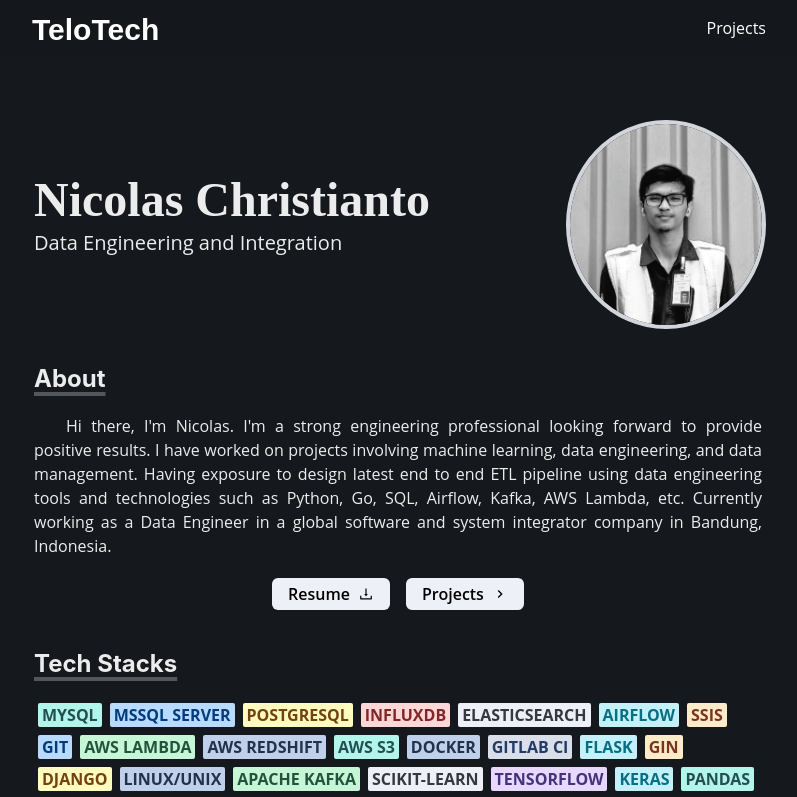
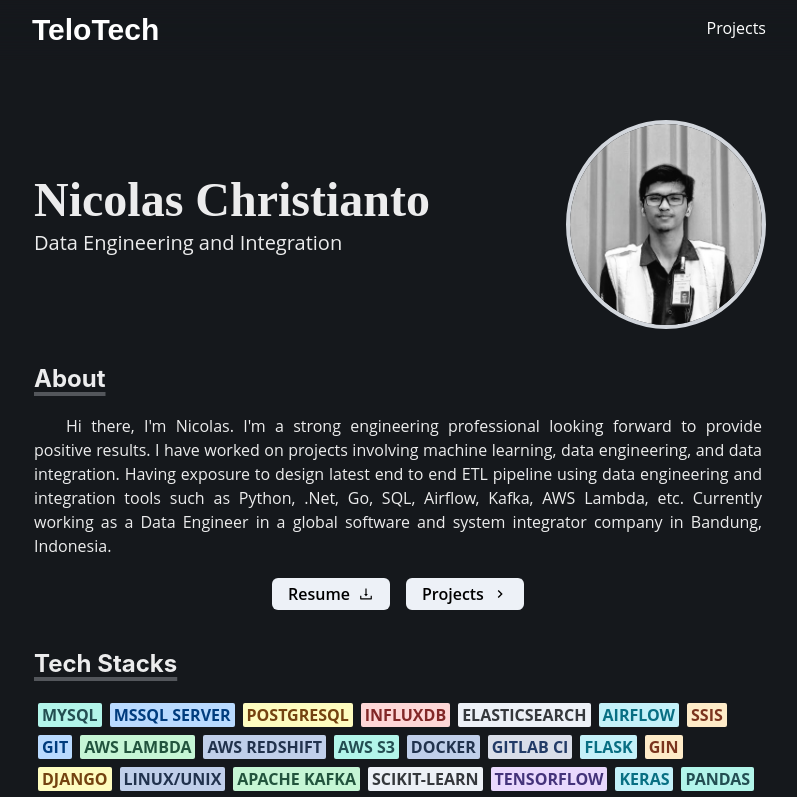
Before and after one commit to nichoteloo/nichoteloo.github.io, a Next.js app: page / in a window 1280 px wide. Shown: the top 797 px of the page, without its empty margins (242-1039 px from the left). Built offline with nearby package versions, Linux system fonts and the light colour scheme.

Commit message:
Minor change 2 July

```diff
--- a/pages/index.js
+++ b/pages/index.js
@@ -61,14 +61,14 @@ const Home = () => {
             <Text variant="indented" fontSize={{ lg:"16px", md:"15px", sm: "15px" }} ml={{ lg:"0px", md:"2px", sm:"5px" }} mr={{ lg:"0px", md:"2px", sm:"5px" }}>
               Hi there, I&apos;m Nicolas. I&apos;m a strong engineering professional looking forward
               to provide positive results. I have worked on projects involving machine learning,
-              data engineering, and data management. Having exposure to design latest end to end
-              ETL pipeline using data engineering tools and technologies such as Python,
+              data engineering, and data integration. Having exposure to design latest end to end
+              ETL pipeline using data engineering and integration tools such as Python, .Net,
               Go, SQL, Airflow, Kafka, AWS Lambda, etc. Currently working as a Data Engineer in a
               global software and system integrator company in Bandung, Indonesia.
             </Text>
 
             <Box align="center" mt={5}>
-              <NextLink href="https://drive.google.com/file/d/1S8az0lKDwU-i2oMf25a83cAKlDgI0uvJ/view?usp=sharing" passHref>
+              <NextLink href="https://drive.google.com/file/d/1vPmUwVUMWhgJSjgovupJywo-r0uTDZxG/view?usp=sharing" passHref>
                 <Button mr={2} fontSize={{ lg:"16px", md:"15px", sm: "14px" }} align="center" rightIcon={<AiOutlineDownload />} colorScheme="gray" h={8}>
                   Resume
                 </Button>
```
